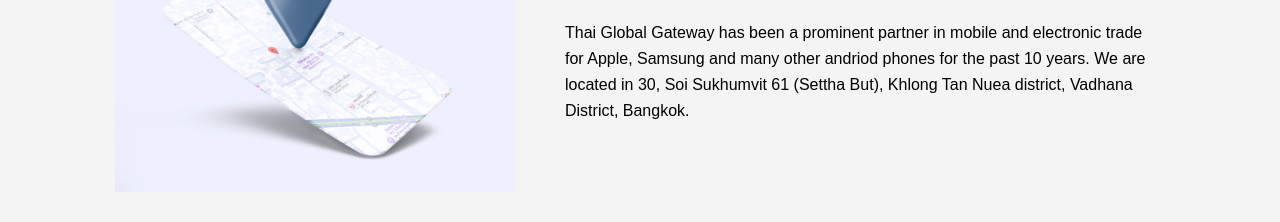
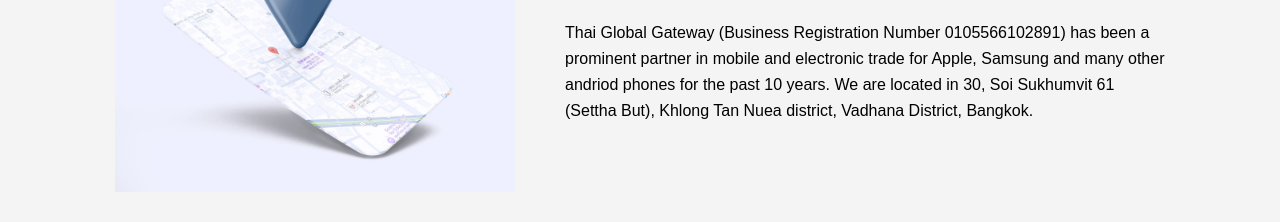
Before and after one commit to aSureDeveloper/thaiglobalgateway, a plain HTML site: page index.html in a window 1280 px wide. Shown: the part 578-800 px from the top of the page. Drawn offline with Linux system fonts and the light colour scheme.

Commit message:
Add Business Registration Number

```diff
--- a/index.html
+++ b/index.html
@@ -143,7 +143,7 @@
         <div class="content">
             <h2>About Us</h2>
             <p>
-                Thai Global Gateway has been a prominent partner in mobile and electronic trade for Apple, Samsung and many other andriod phones for the past 10 years. We are located in 30, Soi Sukhumvit 61 (Settha But), Khlong Tan Nuea district, Vadhana District, Bangkok.
+                Thai Global Gateway (Business Registration Number 0105566102891) has been a prominent partner in mobile and electronic trade for Apple, Samsung and many other andriod phones for the past 10 years. We are located in 30, Soi Sukhumvit 61 (Settha But), Khlong Tan Nuea district, Vadhana District, Bangkok.
             </p>
         </div>
     </section>
```
